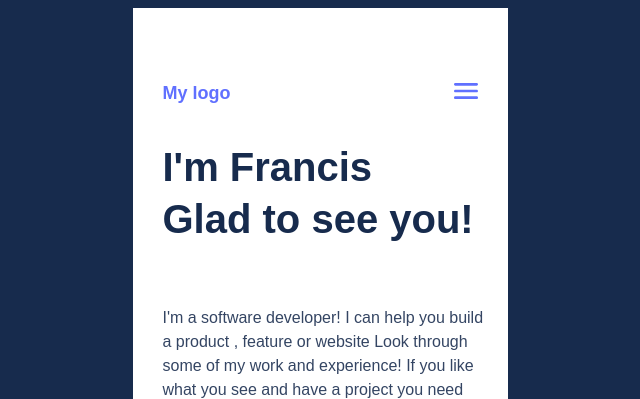
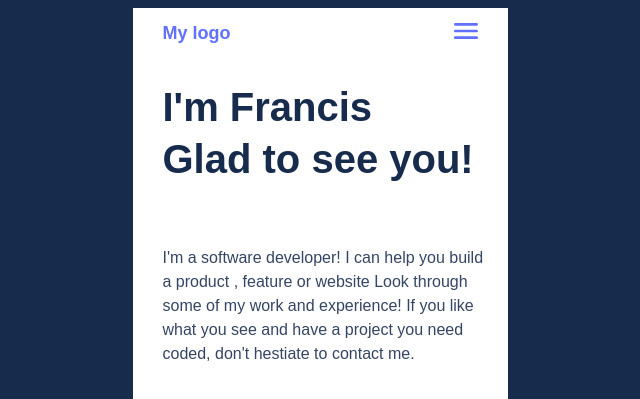
Before and after one commit to francis450/Mobile-First-Portfolio-Sneak-Peek, a website: page index.html in a window 1280 px wide. Shown: the top 399 px of the page, without its empty margins (320-960 px from the left). Drawn offline with Linux system fonts and the light colour scheme.

Commit message:
Reduce the top-headers margin-top

```diff
--- a/style.css
+++ b/style.css
@@ -14,8 +14,9 @@ body {
     display: flex;
     flex-direction: column;
   }
+
   .top-header {
-    margin-top: -20px;
+    margin-top: -80px;
     display: flex;
     justify-content: space-between;
     align-items: flex-start;
```
